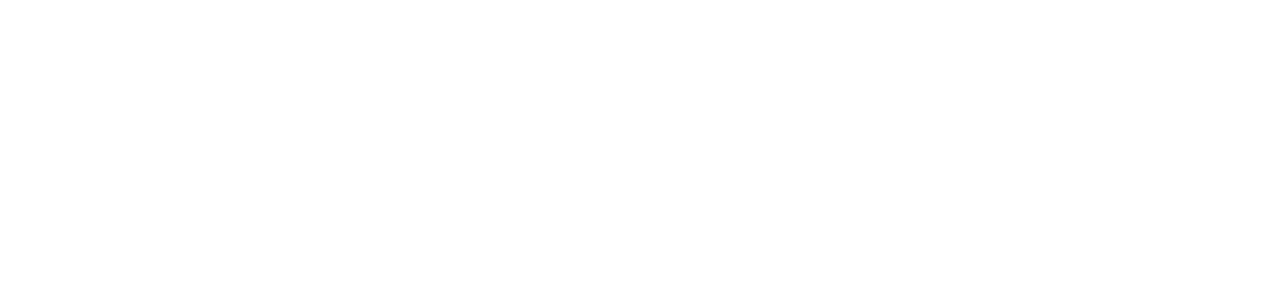
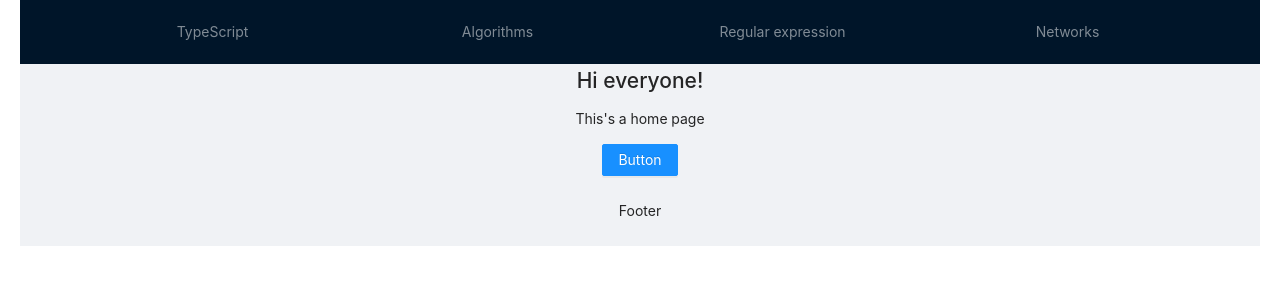
Before and after one commit to StepanAndrosov/my-middle-way, a React (Create React App) app: page / in a window 1280 px wide. Shown: the top 300 px of the page. Built offline with nearby package versions, Linux system fonts and the light colour scheme.

Commit message:
base pages added / install icons lib

```diff
--- a/package.json
+++ b/package.json
@@ -3,6 +3,7 @@
   "version": "0.1.0",
   "private": true,
   "dependencies": {
+    "@ant-design/icons": "^4.7.0",
     "@testing-library/jest-dom": "^5.14.1",
     "@testing-library/react": "^13.0.0",
     "@testing-library/user-event": "^13.2.1",
@@ -47,6 +48,8 @@
     ]
   },
   "devDependencies": {
+    "@types/node-sass": "^4.11.2",
+    "node-sass": "^7.0.1",
     "prettier": "^2.7.1"
   }
 }
--- a/src/App.css
+++ b/src/App.css
@@ -1,3 +1,8 @@
+@import '~antd/dist/antd.css';
 .App {
   text-align: center;
+  height: 100vh;
+  max-width: 1440px;
+  margin: 0 auto;
+  padding: 0 20px;
 }
--- a/src/App.tsx
+++ b/src/App.tsx
@@ -1,12 +1,25 @@
-import React from 'react';
-import './App.css';
+import React from 'react'
+import './App.css'
+import { Layout } from 'antd'
+import { NavLink } from 'react-router-dom'
+import { Home, Header as MyHeader } from './components'
+
+const { Header, Footer, Content } = Layout
 
 function App() {
   return (
     <div className="App">
-
+      <Layout>
+        <Header>
+          <MyHeader />
+        </Header>
+        <Content>
+          <Home />
+        </Content>
+        <Footer>Footer</Footer>
+      </Layout>
     </div>
-  );
+  )
 }
 
-export default App;
+export default App
--- /dev/null
+++ b/src/components/Header/Header.module.css
@@ -0,0 +1,7 @@
+.Header {
+    color: white
+}
+a {
+    color: white;
+    opacity: .5;
+}
--- /dev/null
+++ b/src/components/Header/Header.tsx
@@ -0,0 +1,50 @@
+import { Col, Row } from 'antd'
+import style from './Header.module.css'
+import { NavLink } from 'react-router-dom'
+
+export const Header = () => {
+  let activeStyle = {
+    opacity: 1,
+  }
+
+  return (
+    <div className={style.Header}>
+      <Row>
+        <Col span={6}>
+          <NavLink
+            to="typesript"
+            style={({ isActive }) => (isActive ? activeStyle : {})}
+          >
+            TypeScript
+          </NavLink>
+        </Col>
+
+        <Col span={6}>
+          <NavLink
+            to="algotithms"
+            style={({ isActive }) => (isActive ? activeStyle : {})}
+          >
+            Algorithms
+          </NavLink>
+        </Col>
+        <Col span={6}>
+          <NavLink
+            to="regex"
+            style={({ isActive }) => (isActive ? activeStyle : {})}
+          >
+            Regular expression
+          </NavLink>
+        </Col>
+
+        <Col span={6}>
+          <NavLink
+            to="networks"
+            style={({ isActive }) => (isActive ? activeStyle : {})}
+          >
+            Networks
+          </NavLink>
+        </Col>
+      </Row>
+    </div>
+  )
+}
--- /dev/null
+++ b/src/components/Home/Home.tsx
@@ -0,0 +1,11 @@
+import { Button } from 'antd'
+
+export const Home: React.FC = () => {
+  return (
+    <div>
+      <h1>Hi everyone!</h1>
+      <p>This's a home page</p>
+      <Button type="primary">Button</Button>
+    </div>
+  )
+}
--- /dev/null
+++ b/src/components/index.tsx
@@ -0,0 +1,4 @@
+import { Header } from './Header/Header'
+import { Home } from './Home/Home'
+
+export { Header, Home }
--- a/src/index.tsx
+++ b/src/index.tsx
@@ -6,36 +6,6 @@
 import { BrowserRouter as Browser } from 'react-router-dom'
 import { Provider } from 'react-redux'
 import store from './store/store'
-import { createGlobalStyle, ThemeProvider } from 'styled-components'
-
-const Global = createGlobalStyle`
-  * {
-    margin: 0;
-    padding: 0;
-    font-size: 16px;
-    box-sizing: border-box;
-    color: #FFFFFF;
-  }
-`
-const theme = {
-  colors: {
-    purple: '#C241FF',
-    blue: '#4BC9F0',
-    red: '#EF466F',
-    lightBlack: '#141416',
-    mediumBlack: '#171717',
-    gray: '#353945',
-    lightGray: '#DADADA',
-    yellow: '#FFD166',
-    green: '#45B26B',
-  },
-  media: {
-    sm: '(min-width: 640px)',
-    md: '(min-width: 768px)',
-    lg: '(min-width: 1024px)',
-    xl: '(min-width: 1280px)',
-  },
-}
 
 const root = ReactDOM.createRoot(
   document.getElementById('root') as HTMLElement
@@ -44,10 +14,7 @@
   <React.StrictMode>
     <Browser>
       <Provider store={store}>
-        <ThemeProvider theme={theme}>
-          <Global />
-          <App />
-        </ThemeProvider>
+        <App />
       </Provider>
     </Browser>
   </React.StrictMode>
```
Also changed, not shown: src/features/Ledger/Ledger.tsx (added, +7 -0 lines), src/features/Ledger/Ledger.module.css (added), 1 other file (tests, documents, lock files or other folders).
